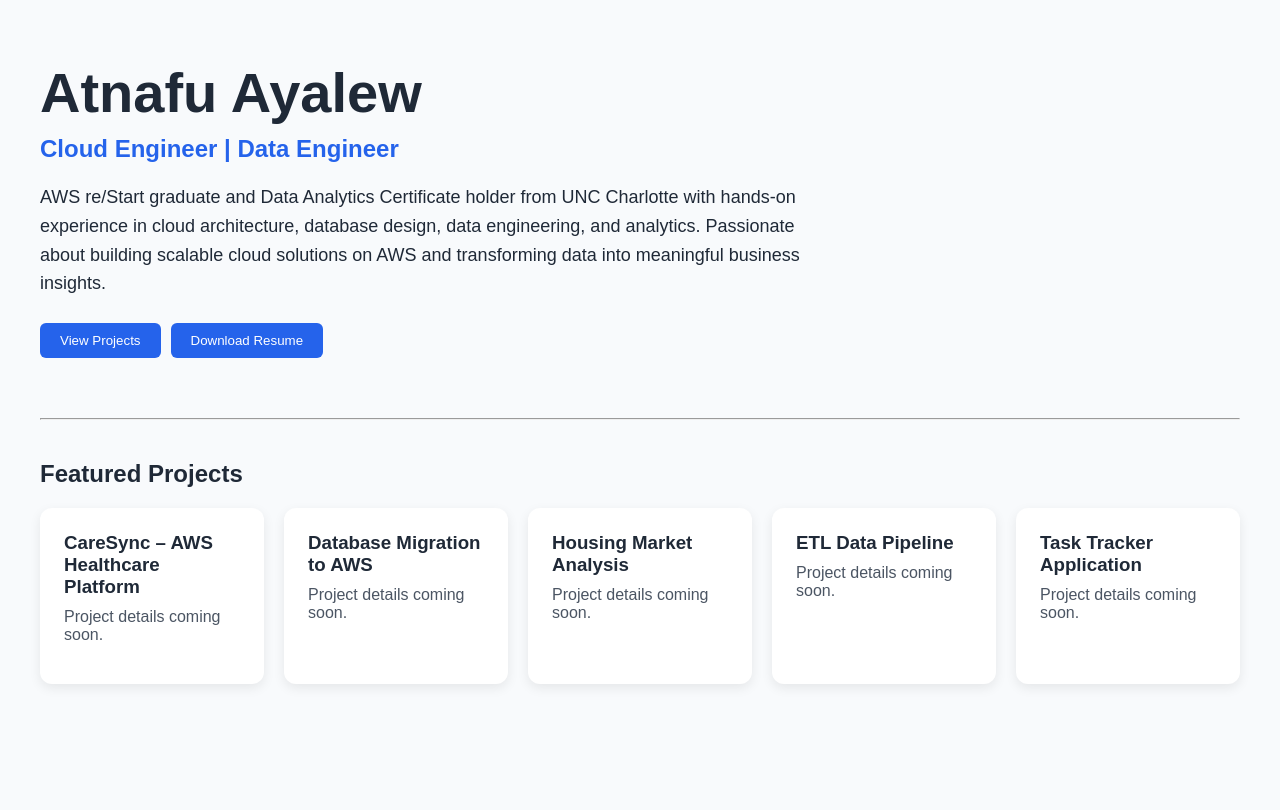
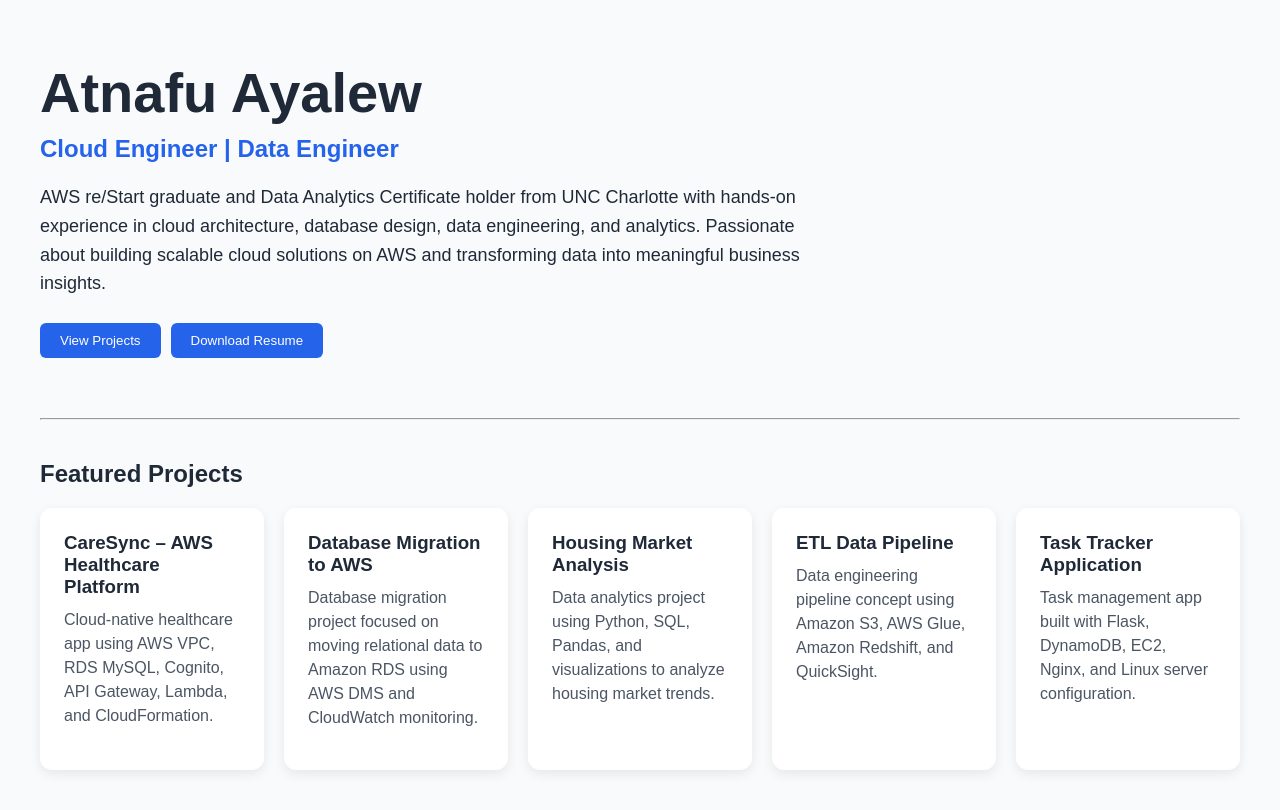
Before and after one commit to atnafb/cloud-portfolio, a React (Vite) app: page / in a window 1280 px wide. Shown: the top 810 px of the page. Built offline with nearby package versions, Linux system fonts and the light colour scheme.

Commit message:
Add project card description

```diff
--- a/src/App.jsx
+++ b/src/App.jsx
@@ -61,14 +61,34 @@ function App() {
   }}
 >
   {[
-    "CareSync – AWS Healthcare Platform",
-    "Database Migration to AWS",
-    "Housing Market Analysis",
-    "ETL Data Pipeline",
-    "Task Tracker Application",
+    {
+      title: "CareSync – AWS Healthcare Platform",
+      description:
+        "Cloud-native healthcare app using AWS VPC, RDS MySQL, Cognito, API Gateway, Lambda, and CloudFormation.",
+    },
+    {
+      title: "Database Migration to AWS",
+      description:
+        "Database migration project focused on moving relational data to Amazon RDS using AWS DMS and CloudWatch monitoring.",
+    },
+    {
+      title: "Housing Market Analysis",
+      description:
+        "Data analytics project using Python, SQL, Pandas, and visualizations to analyze housing market trends.",
+    },
+    {
+      title: "ETL Data Pipeline",
+      description:
+        "Data engineering pipeline concept using Amazon S3, AWS Glue, Amazon Redshift, and QuickSight.",
+    },
+    {
+      title: "Task Tracker Application",
+      description:
+        "Task management app built with Flask, DynamoDB, EC2, Nginx, and Linux server configuration.",
+    },
   ].map((project) => (
     <div
-      key={project}
+      key={project.title}
       style={{
         backgroundColor: "white",
         padding: "24px",
@@ -76,9 +96,9 @@ function App() {
         boxShadow: "0 4px 12px rgba(0, 0, 0, 0.08)",
       }}
     >
-      <h3>{project}</h3>
-      <p style={{ marginTop: "10px", color: "#4b5563" }}>
-        Project details coming soon.
+      <h3>{project.title}</h3>
+      <p style={{ marginTop: "10px", color: "#4b5563", lineHeight: "1.5" }}>
+        {project.description}
       </p>
     </div>
   ))}
```
